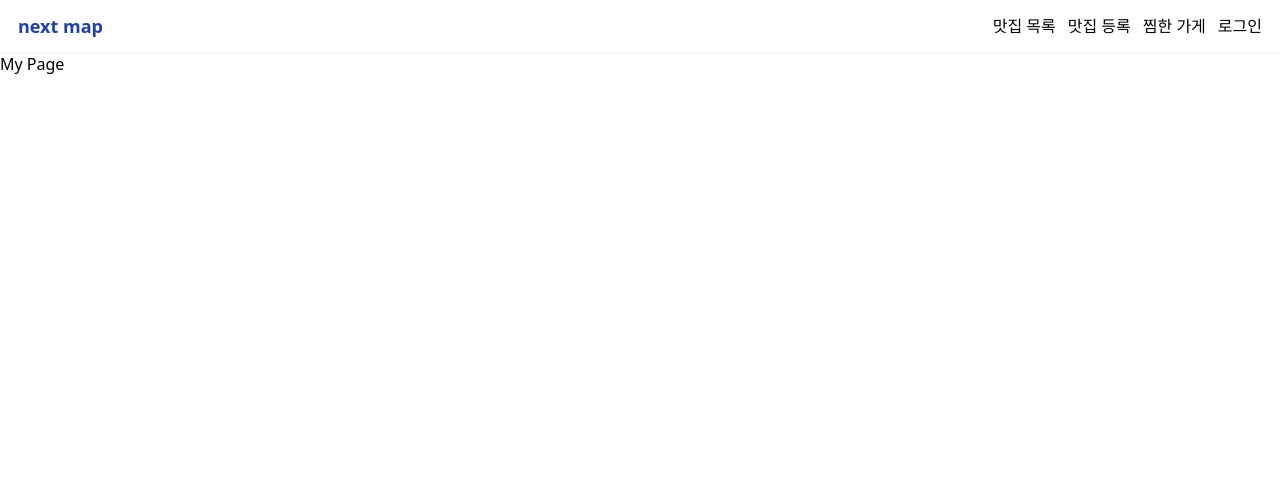
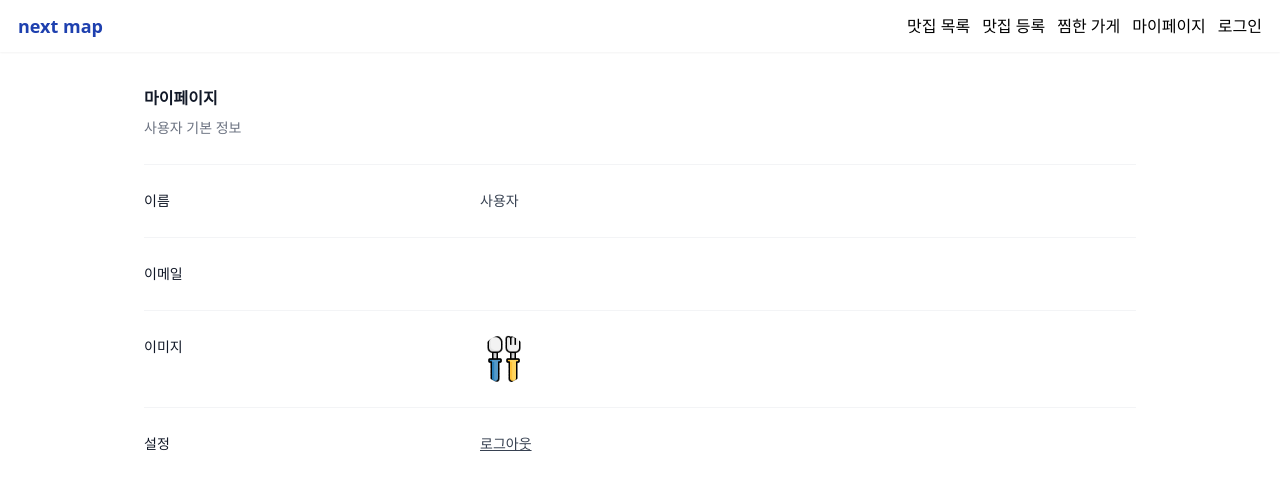
Before and after one commit to kangGayoung/portfolio-next-map, a Next.js app: page /users/mypage in a window 1280 px wide. Shown: the top 490 px of the page. Built offline with nearby package versions, Linux system fonts and the light colour scheme; no server answers.

Commit message:
마이페이지 컴포넌트 생성

```diff
--- a/src/components/Navbar.tsx
+++ b/src/components/Navbar.tsx
@@ -25,6 +25,9 @@ export default function Navbar() {
                     </Link>
                     <Link href="/users/likes" className="navbar_list-item">
                         찜한 가게
+                    </Link>
+                    <Link href="/users/mypage" className="navbar_list-item">
+                        마이페이지
                     </Link>
                     {/*{status === "authenticated" ? (
                         <button type="button" onClick={() => signout()}>
@@ -80,11 +83,27 @@ export default function Navbar() {
                         찜한 가게
                     </Link>
                     <Link
-                        href="/api/auth/signin"
+                        href="/users/mypage"
                         className="navbar_list-item-mobile"
                     >
-                        로그인
+                        마이페이지
                     </Link>
+                    {status === "authenticated" ? (
+                        <button
+                            type="button"
+                            onClick={() => signOut()}
+                            className="navbar_list-item-mobile  text-left"
+                        >
+                            로그아웃
+                        </button>
+                    ) : (
+                        <Link
+                            href="/api/auth/signin"
+                            className="navbar_list-item-mobile"
+                        >
+                            로그인
+                        </Link>
+                    )}
                 </div>
             )}
         </>
--- a/src/pages/index.tsx
+++ b/src/pages/index.tsx
@@ -21,12 +21,22 @@ export default function Home({ stores }: { stores: StoreType[] }) {
     );
 }
 
-export async function getStaticProps() {
+// export async function getStaticProps() {
+//     // api/stores get 요청
+//     const stores = await axios(`${process.env.NEXT_PUBLIC_API_URL}/api/stores`);
+//     // ).then((res) => res.json()); // respose를 json으로 변경
+//     return {
+//         props: { stores: stores.data },
+//         revalidate: 60 * 60, //**한시간마다 한번 update**
+//     };
+// }
+
+// fetching 할때마다  새로운 데이터 변경
+export async function getServerSideProps() {
     // api/stores get 요청
     const stores = await axios(`${process.env.NEXT_PUBLIC_API_URL}/api/stores`);
     // ).then((res) => res.json()); // respose를 json으로 변경
     return {
         props: { stores: stores.data },
-        revalidate: 60 * 60, //한시간마다
     };
 }
--- a/src/pages/users/mypage.tsx
+++ b/src/pages/users/mypage.tsx
@@ -1,7 +1,68 @@
-export default function MyPage(){
-    return(
-        <div>
-            <h1>My Page</h1>
+import { useSession, signOut } from "next-auth/react";
+
+export default function MyPage() {
+    const { data: session } = useSession();
+    return (
+        <div className="md:max-w-5xl mx-auto px-4 py-8">
+            <div className="px-4 sm:px-0">
+                <h3 className="text-base font-semibold leading-7 text-gray-900">
+                    마이페이지
+                </h3>
+                <p className="mt-1 max-w-2xl text-sm leading-6 text-gray-500">
+                    사용자 기본 정보
+                </p>
+            </div>
+            <div className="mt-6 border-t border-gray-100">
+                <dl className="divide-y divide-gray-100">
+                    <div className="px-4 py-6 sm:grid sm:grid-cols-3 sm:gap-4 sm:px-0">
+                        <dt className="text-sm font-medium leading-6 text-gray-900">
+                            이름
+                        </dt>
+                        <dd className="mt-1 text-sm leading-6 text-gray-700 sm:col-span-2 sm:mt-0">
+                            {session?.user.name ?? "사용자"}
+                        </dd>
+                    </div>
+                    <div className="px-4 py-6 sm:grid sm:grid-cols-3 sm:gap-4 sm:px-0">
+                        <dt className="text-sm font-medium leading-6 text-gray-900">
+                            이메일
+                        </dt>
+                        <dd className="mt-1 text-sm leading-6 text-gray-700 sm:col-span-2 sm:mt-0">
+                            {session?.user.email}
+                        </dd>
+                    </div>
+                    <div className="px-4 py-6 sm:grid sm:grid-cols-3 sm:gap-4 sm:px-0">
+                        <dt className="text-sm font-medium leading-6 text-gray-900">
+                            이미지
+                        </dt>
+                        <dd className="mt-1 text-sm leading-6 text-gray-700 sm:col-span-2 sm:mt-0">
+                            <img
+                                alt="프로필 이미지"
+                                width={48}
+                                height={48}
+                                className="rounded-full"
+                                src={
+                                    session?.user.image ||
+                                    "/images/markers/default.png"
+                                }
+                            />
+                        </dd>
+                    </div>
+                    <div className="px-4 py-6 sm:grid sm:grid-cols-3 sm:gap-4 sm:px-0">
+                        <dt className="text-sm font-medium leading-6 text-gray-900">
+                            설정
+                        </dt>
+                        <dd className="mt-1 text-sm leading-6 text-gray-700 sm:col-span-2 sm:mt-0">
+                            <button
+                                type="button"
+                                className="underline hover:text-gray-400"
+                                onClick={() => signOut()}
+                            >
+                                로그아웃
+                            </button>
+                        </dd>
+                    </div>
+                </dl>
+            </div>
         </div>
-    )
+    );
 }
--- a/src/styles/globals.css
+++ b/src/styles/globals.css
@@ -3,7 +3,7 @@
 @tailwind utilities;
 
 .navbar {
-   /* display: flex;
+    /* display: flex;
     justify-content: space-between;
     align-items: center;
     position: fixed;
@@ -40,7 +40,7 @@
 }
 
 .navbar_list-item {
-   /* cursor: pointer;*/
+    /* cursor: pointer;*/
     @apply cursor-pointer;
 }
 
@@ -54,8 +54,7 @@
     @apply pt-[52px];
 }
 
-@media only screen and (max-width: 600px){
-
+@media only screen and (max-width: 600px) {
     .navbar_list-mobile {
         /*position: fixed;
         width: 100%;
@@ -83,7 +82,7 @@
 
     .navbar_list-item-mobile:hover {
         /*color: darkgray;*/
-        @apply text-gray-600;
+        @apply text-blue-950;
     }
 
     .navbar_list-mobile {
```
